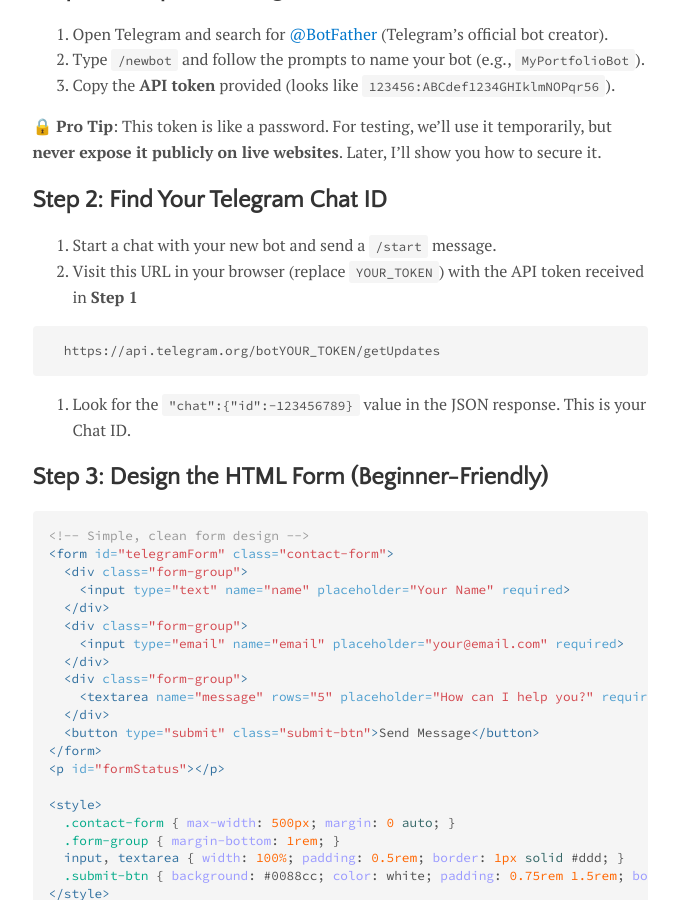
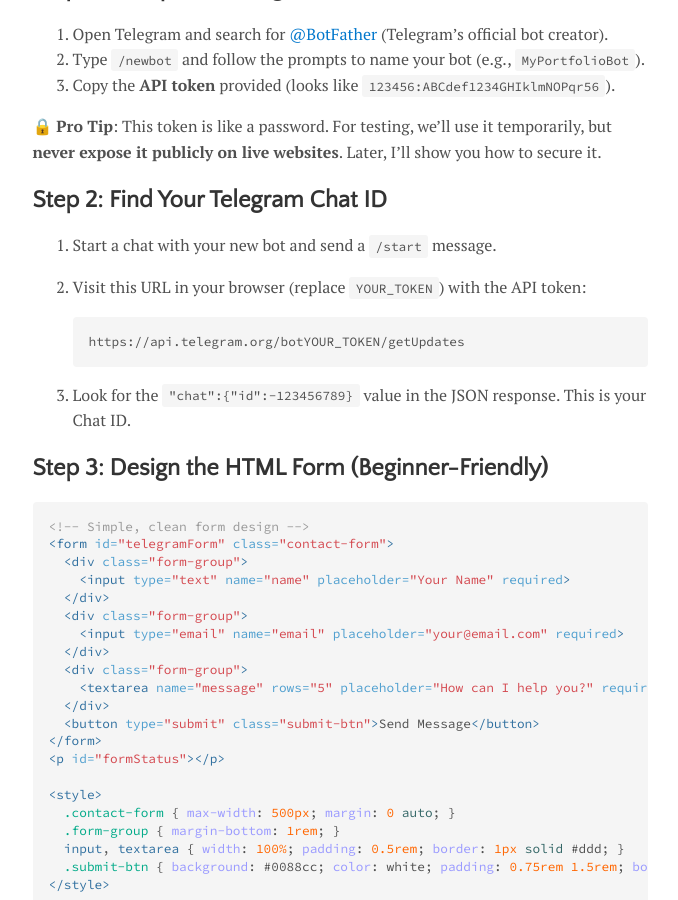
Before and after one commit to theriturajps/theriturajps.github.io, a Jekyll site: the page built from _posts/2024-03-24-create-a-professional-contact-form-with-telegram-bot-api.md, in a window 1280 px wide and 900 px high, scrolled down 911 px. Shown: the whole window, without its empty margins (300-978 px from the left). Built offline with Jekyll 4.4.1, drawn with Linux system fonts in a browser that asks for light colours.

Commit message:
Clarify instructions for obtaining Telegram Chat ID by adjusting code block syntax in the guide.

````diff
--- a/_posts/2024-03-24-create-a-professional-contact-form-with-telegram-bot-api.md
+++ b/_posts/2024-03-24-create-a-professional-contact-form-with-telegram-bot-api.md
@@ -29,12 +29,11 @@ tags: [APIs, Telegram]
 ## Step 2: Find Your Telegram Chat ID
 
 1. Start a chat with your new bot and send a `/start` message.
-2. Visit this URL in your browser (replace `YOUR_TOKEN`) with the API token received in **Step 1**
+2. Visit this URL in your browser (replace `YOUR_TOKEN`) with the API token:
 
-  ```
-  https://api.telegram.org/botYOUR_TOKEN/getUpdates
-  ```
-
+   ```bash
+   https://api.telegram.org/botYOUR_TOKEN/getUpdates
+   ```
 3. Look for the `"chat":{"id":-123456789}` value in the JSON response. This is your Chat ID.
 
 ## Step 3: Design the HTML Form (Beginner-Friendly)
````
